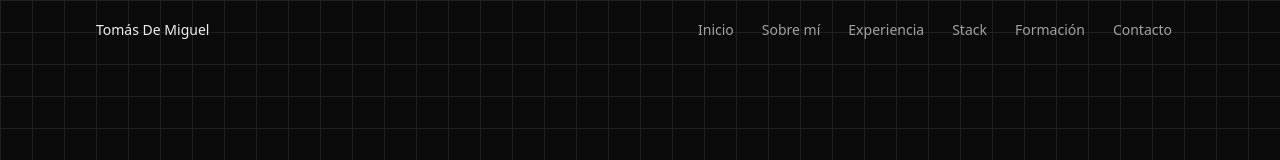
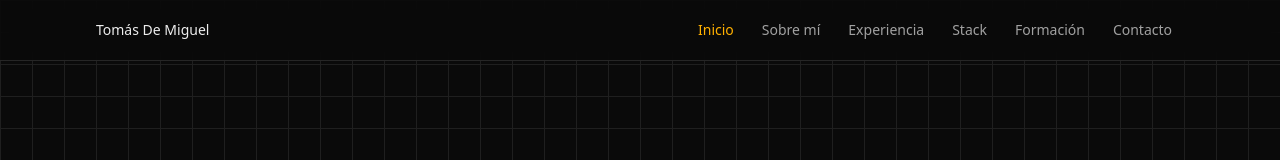
Before and after one commit to Tomasdmiguel/Portafolio, a React (Vite) app: page / in a window 1280 px wide. Shown: the top 160 px of the page. Built offline with nearby package versions, Linux system fonts and the light colour scheme.

Commit message:
feat: header fijo con la sección activa resaltada

```diff
--- a/src/components/SiteHeader.tsx
+++ b/src/components/SiteHeader.tsx
@@ -1,3 +1,4 @@
+import { useEffect, useState } from 'react'
 import type { NavLabels, Section } from '../types/content.ts'
 
 interface SiteHeaderProps {
@@ -14,13 +15,39 @@ function closeMenu() {
   if (nav?.matches(':popover-open')) nav.hidePopover()
 }
 
+/** Id de la sección que cruza el centro de la pantalla (008 R6). Sin IntersectionObserver, `null`. */
+function useActiveSection(ids: readonly string[]): string | null {
+  const [active, setActive] = useState<string | null>(null)
+  const key = ids.join(',')
+
+  useEffect(() => {
+    if (typeof IntersectionObserver === 'undefined') return
+    const observer = new IntersectionObserver(
+      (entries) => {
+        for (const entry of entries) if (entry.isIntersecting) setActive(entry.target.id)
+      },
+      { rootMargin: '-50% 0px -50% 0px' },
+    )
+    for (const id of key.split(',')) {
+      const element = document.getElementById(id)
+      if (element) observer.observe(element)
+    }
+    return () => observer.disconnect()
+  }, [key])
+
+  return active
+}
+
 export function SiteHeader({ brand, sections, labels }: SiteHeaderProps) {
   // Todas las secciones con contenido, incluida "Inicio"; con una sola no hace falta navegar (002 R2).
   const navItems = sections.filter((section) => section.hasContent)
   const showNav = navItems.length >= 2
+  const active = useActiveSection(navItems.map((section) => section.id))
 
   return (
-    <header className="mx-auto flex w-full max-w-6xl items-center justify-between gap-4 h-15 px-4 md:px-8">
+    // Fijo arriba con fondo translúcido (008 R6); el Hero ya descuenta su alto (hero-screen).
+    <div className="sticky top-0 z-40 border-b border-border bg-bg/85 backdrop-blur-sm">
+      <header className="mx-auto flex h-15 w-full max-w-6xl items-center justify-between gap-4 px-4 md:px-8">
         <a
           href="#inicio"
           className="inline-flex min-h-11 items-center text-sm font-medium text-fg transition-colors hover:text-accent"
@@ -33,7 +60,7 @@ export function SiteHeader({ brand, sections, labels }: SiteHeaderProps) {
             <button
               type="button"
               popoverTarget={NAV_ID}
-            className="inline-flex min-h-11 min-w-11 items-center justify-center border border-border px-3 text-sm text-fg transition-colors hover:text-accent md:hidden"
+              className="inline-flex min-h-11 min-w-11 items-center justify-center border border-border-strong bg-surface px-3 text-sm text-fg shadow-hard transition-colors hover:text-accent md:hidden"
             >
               {labels.menu}
             </button>
@@ -42,24 +69,29 @@ export function SiteHeader({ brand, sections, labels }: SiteHeaderProps) {
               id={NAV_ID}
               popover="auto"
               aria-label={labels.nav}
-            className="inset-auto top-15 right-4 m-0 border border-border bg-surface p-2 text-fg md:static md:block md:border-0 md:bg-transparent md:p-0"
+              className="inset-auto top-15 right-4 m-0 border border-border-strong bg-surface p-2 text-fg shadow-hard md:static md:block md:border-0 md:bg-transparent md:p-0 md:shadow-none"
             >
               <ul className="flex flex-col md:flex-row md:flex-wrap md:gap-1">
-              {navItems.map((section) => (
+                {navItems.map((section) => {
+                  const isActive = section.id === active
+                  return (
                     <li key={section.id}>
                       <a
                         href={`#${section.id}`}
                         onClick={closeMenu}
-                    className="inline-flex min-h-11 w-full items-center px-3 text-sm text-muted transition-colors hover:text-accent"
+                        aria-current={isActive ? 'true' : undefined}
+                        className={`inline-flex min-h-11 w-full items-center px-3 text-sm transition-colors hover:text-accent ${isActive ? 'text-accent' : 'text-muted'}`}
                       >
                         {section.label}
                       </a>
                     </li>
-              ))}
+                  )
+                })}
               </ul>
             </nav>
           </>
         )}
       </header>
+    </div>
   )
 }
```
Lines whose indentation alone changed are shown as unchanged.
